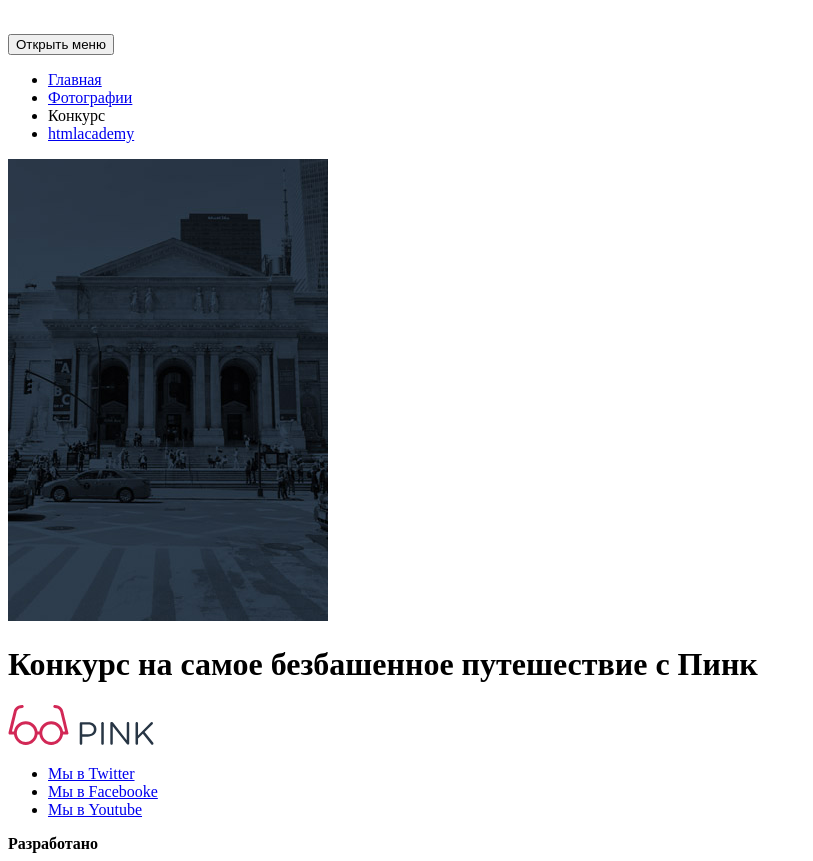
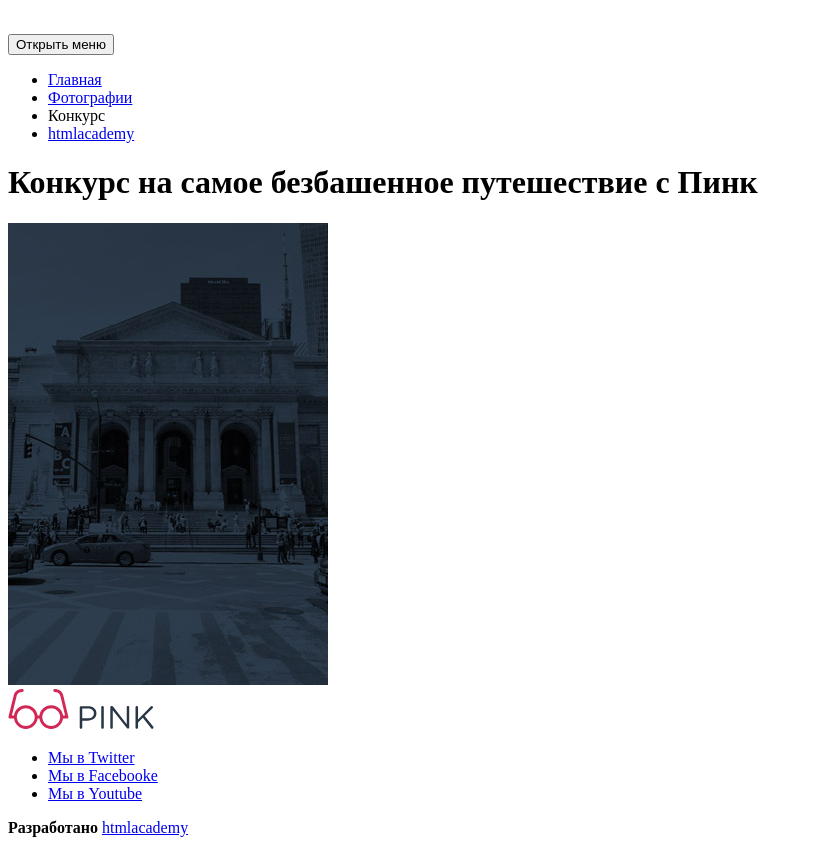
Before and after one commit to Alesya77777/1006791-pink-19, a website: page source/form.html in a window 1280 px wide. Shown: the whole page, without its empty margins (0-813 px from the left). Drawn offline with Linux system fonts and the light colour scheme.

Commit message:
Исправила замечания наставника, все кроме классов у ссылок на соц. сети. Оставила так как показано в лекции

```diff
--- a/source/form.html
+++ b/source/form.html
@@ -28,12 +28,12 @@
           </ul>
         </div>
       </nav>
-      <div class="header-wrapper">
-        <img class="header-wrapper__image" src="img/bg-back-mobile@1x.jpg" width="320" height="462" alt="Фоновое изображение - здание">
+    </header>
+    <main class="page-main">
+      <h1 class="main-title">Конкурс на самое безбашенное путешествие с Пинк</h1>
+      <div class="page-main__wrapper">
+        <img class="page-main__image" src="img/bg-back-mobile@1x.jpg" width="320" height="462" alt="Фоновое изображение - здание">
       </div>
-    </header>
-    <main class="page-maim">
-      <h1 class="main-title">Конкурс на самое безбашенное путешествие с Пинк</h1>
     </main>
     <footer class="page-footer">
       <div class="page-footer__wrapper">
@@ -55,7 +55,7 @@
         </div>
         <div class="page-footer__copyright copyright">
           <b class="copyright__text">Разработано</b>
-          <a class="copyright_link" href="https://htmlacademy.ru/intensive/adaptive"></a>
+          <a class="copyright_link" href="https://htmlacademy.ru/intensive/adaptive">htmlacademy</a>
         </div>
       </div>
     </footer>
```
Also changed, not shown: source/index.html (+7 -7 lines), source/photo.html (+8 -9 lines).
